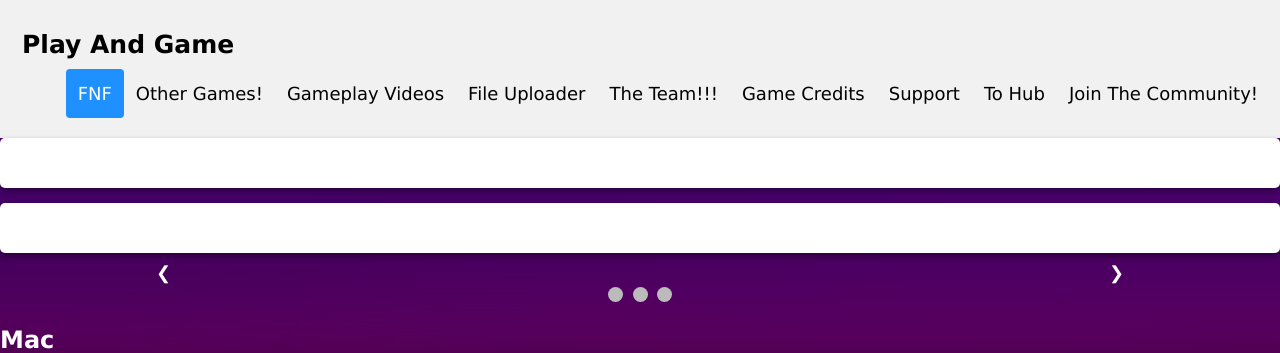
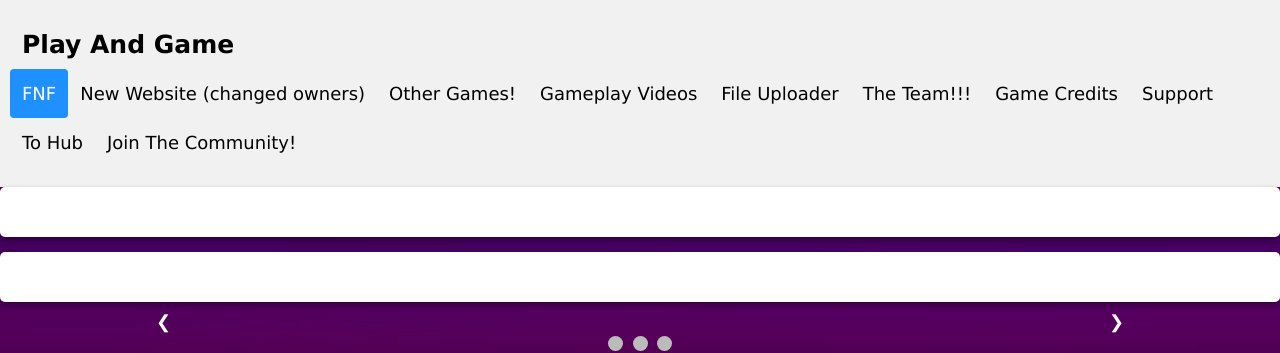
Before and after one commit to Mr-funkinguy/Play-And-Game-Archive, a plain HTML site: page index.html in a window 1280 px wide. Shown: the top 353 px of the page. Drawn offline with Linux system fonts and the light colour scheme.

Commit message:
Update index.html

```diff
--- a/index.html
+++ b/index.html
@@ -92,6 +92,7 @@
       <a href="can do that" text-align: center; class="logo">Play And Game</a>
       <div class="header-right">
         <a class="active" href="#home">FNF</a>
+	 <a href="https://bushtrain460615.github.io/cool-meth-games/">New Website (changed owners)</a>
         <a href="https://bushtrain460615.github.io/Other-Games/">Other Games!</a>
 	 <a href=video.html>Gameplay Videos</a>
 	  <a href=upload/index.html>File Uploader</a>
```
